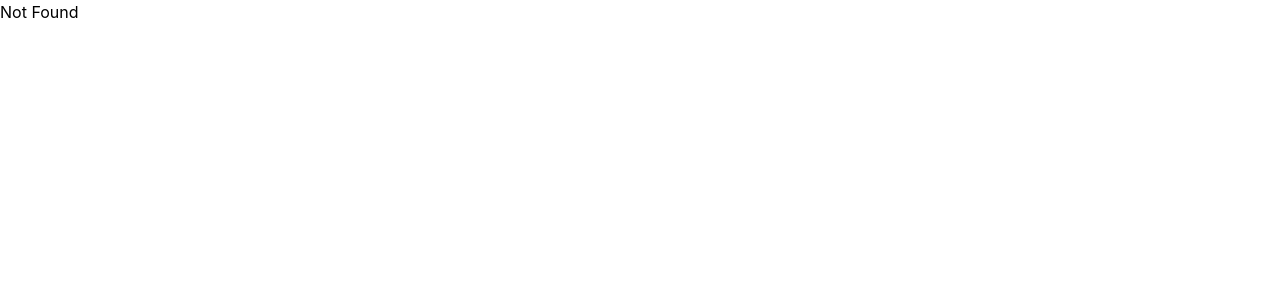
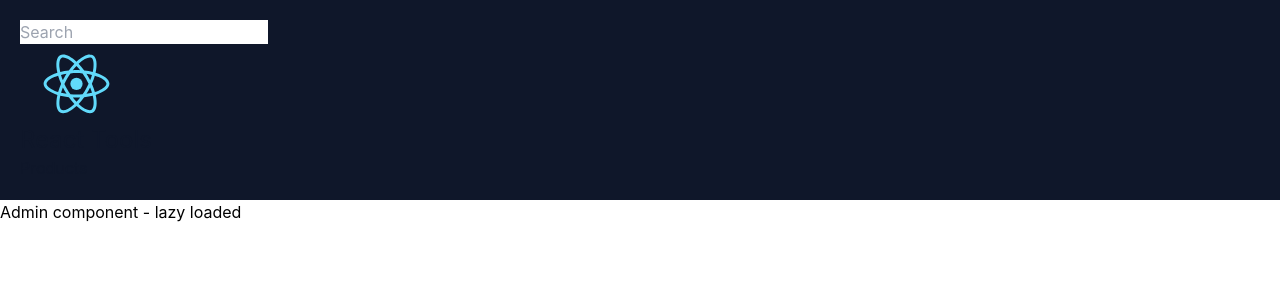
Before and after one commit to puneeth-m-s/React-Routing, a React (Create React App) app in the folder reactSkeleton-main/: page /admin in a window 1280 px wide. Before the commit this address had no page. Shown: the top 300 px of the page. Built offline with nearby package versions, Linux system fonts and the light colour scheme.

Commit message:
Lazy-component

```diff
--- a/reactSkeleton-main/src/Routes.tsx
+++ b/reactSkeleton-main/src/Routes.tsx
@@ -4,6 +4,9 @@ import { ProductPage1 } from './pages/ProductPage1';
 import { App } from './App';
 import { ErrorPage } from './pages/ErrorPage';
 import { HomePage } from './pages/HomePage';
+import { lazy, Suspense } from 'react';
+
+const AdminPage = lazy(() => import('./pages/Admin/admin'));
 
 const myRouterTree = createBrowserRouter([
   {
@@ -24,6 +27,14 @@ const myRouterTree = createBrowserRouter([
         path: 'products/:id',
         element: <ProductPage1 />,
       },
+      {
+        path: 'admin',
+        element: (
+          <Suspense fallback={<div>Loading....</div>}>
+            <AdminPage />
+          </Suspense>
+        ),
+      },
     ],
   },
 ]);
--- /dev/null
+++ b/reactSkeleton-main/src/pages/Admin/admin.tsx
@@ -0,0 +1,3 @@
+export default function adminPage() {
+  return <div>Admin component - lazy loaded </div>;
+}
```
